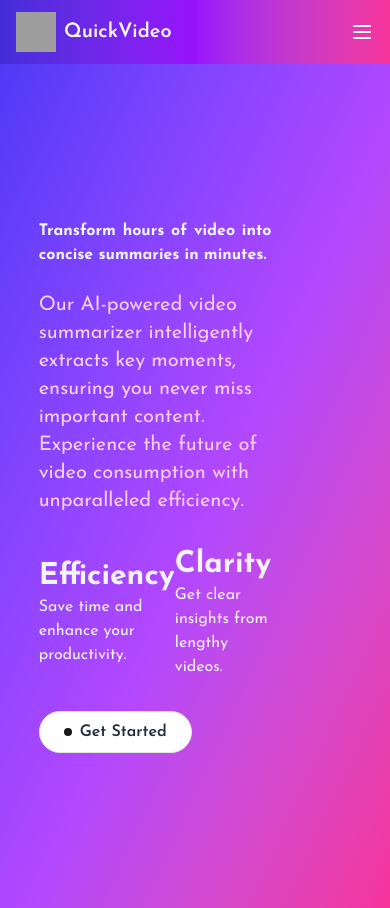
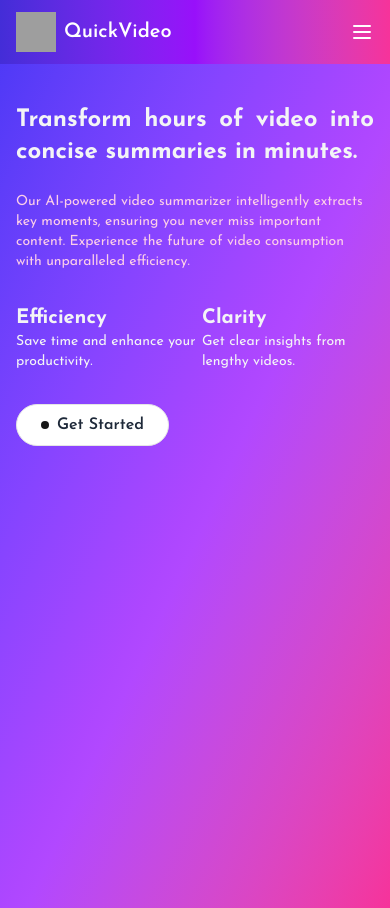
Before and after one commit to ydv-ankit/ai-video-summarizer, a React (Vite) app: page / in a window 390 px wide. Built offline with nearby package versions, Linux system fonts and the light colour scheme; no server answers; grey boxes are pictures that could not be loaded.

Commit message:
responsive ui

```diff
--- a/src/pages/Home.tsx
+++ b/src/pages/Home.tsx
@@ -3,25 +3,25 @@ import { Link } from "react-router";
 
 const Home = () => {
 	return (
-		<div className="relative flex items-center justify-center h-screen w-full  bg-gradient-to-br from-indigo-600 via-purple-500 to-pink-500 ">
-			<div className="flex-2/3 flex items-center justify-center text-gray-100">
-				<div className="flex flex-col items-center justify-center mx-24">
-					<div className="md:text-5xl font-bold text-justify">
+		<div className="relative flex  flex-col md:flex-row md:items-center md:justify-center h-screen w-full  bg-gradient-to-br from-indigo-600 via-purple-500 to-pink-500 ">
+			<div className="flex-2/3 flex md:items-center md:justify-center text-gray-100">
+				<div className="flex flex-col items-center md:justify-center mx-4 md:mx-24 mt-10 md:mt-0">
+					<div className="md:text-5xl text-2xl font-bold text-justify">
 						Transform hours of video into concise summaries in minutes.
 					</div>
-					<div className="text-pink-200 mt-6 text-xl">
+					<div className="text-pink-200 mt-6 text-sm md:text-xl">
 						Our AI-powered video summarizer intelligently extracts key moments, ensuring you never
 						miss important content. Experience the future of video consumption with unparalleled
 						efficiency.
 					</div>
 					<div className="flex items-center justify-between mt-8 w-full">
 						<div className="flex flex-col justify-center max-w-52">
-							<div className="text-3xl font-bold">Efficiency</div>
-							<div className="">Save time and enhance your productivity.</div>
+							<div className="text-xl md:text-3xl font-bold">Efficiency</div>
+							<div className="text-sm md:text-lg">Save time and enhance your productivity.</div>
 						</div>
 						<div className="flex flex-col justify-center max-w-52">
-							<div className="text-3xl font-bold">Clarity</div>
-							<div>Get clear insights from lengthy videos.</div>
+							<div className="text-xl md:text-3xl font-bold">Clarity</div>
+							<div className="text-sm md:text-lg">Get clear insights from lengthy videos.</div>
 						</div>
 					</div>
 					<div className="w-full mt-8">
@@ -31,7 +31,7 @@ const Home = () => {
 					</div>
 				</div>
 			</div>
-			<div className="flex-1/3 flex items-center justify-center mx-10">
+			<div className="flex-1/3 hidden lg:flex items-center justify-center mx-10">
 				<img src="icon.ico" alt="logo" className="w-[470px]" />
 			</div>
 		</div>
--- a/src/pages/Summarizer.tsx
+++ b/src/pages/Summarizer.tsx
@@ -1,9 +1,11 @@
 import { MarkdownPreview } from "@/components/md-preview";
+import { Button } from "@/components/ui/button";
 import Uploader from "@/components/uploader";
 import useAxios from "@/hooks/useAxios";
 import { env } from "@/lib/env";
 import useAuthStore from "@/store/zustand";
 import { useState } from "react";
+import { Link } from "react-router";
 
 const Summarizer = () => {
 	const { makeAxiosRequest, error, isLoading } = useAxios();
@@ -34,8 +36,11 @@ const Summarizer = () => {
 
 	if (!user) {
 		return (
-			<div className="flex items-center justify-center h-screen w-full bg-gradient-to-br from-indigo-600 via-purple-500 to-pink-500">
-				<div className="text-white text-2xl">Please log in to access this page.</div>
+			<div className="flex flex-col items-center justify-center h-screen w-full bg-gradient-to-br from-indigo-600 via-purple-500 to-pink-500">
+				<div className="text-white text-2xl mx-4">Please log in to access this page.</div>
+				<Link to={"/login"}>
+					<Button variant={"outline"}>Login</Button>
+				</Link>
 			</div>
 		);
 	}
```
